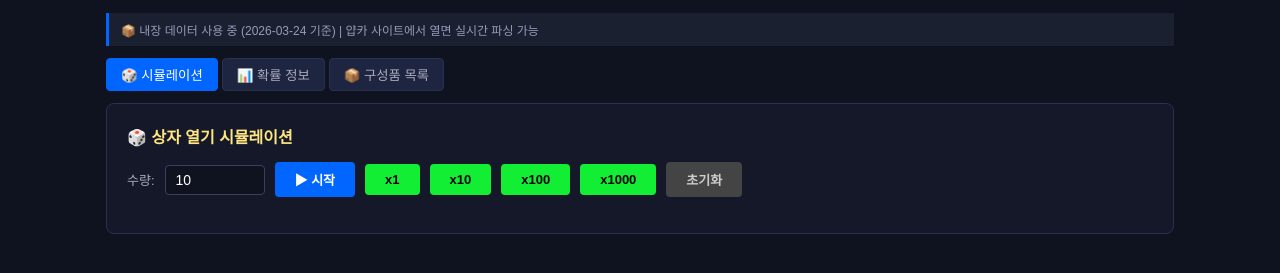
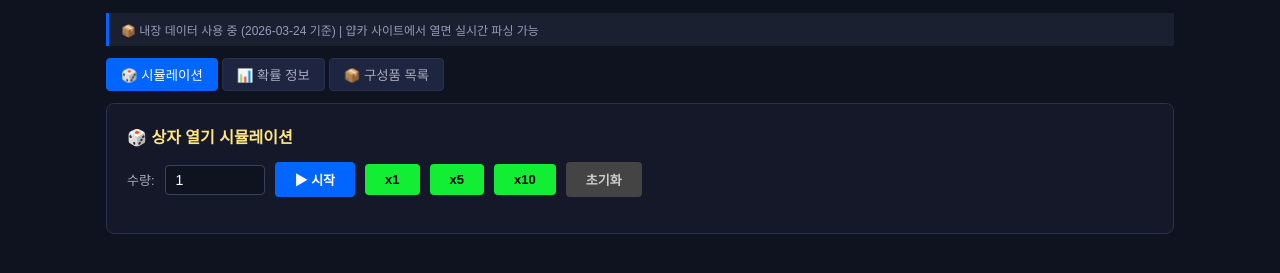
Before and after one commit to siru-V95/siru.io, a plain HTML site: page index.html in a window 1280 px wide. Shown: the part 73-346 px from the top of the page. Drawn offline with Linux system fonts and the light colour scheme; no server answers.

Commit message:
상자 갯수 변경 1~10개 가능하도록

```diff
--- a/index.html
+++ b/index.html
@@ -174,12 +174,11 @@
       <h2>🎲 상자 열기 시뮬레이션</h2>
       <div class="sim-controls">
         <label>수량:</label>
-        <input type="number" id="simCount" value="10" min="1" max="9999">
+        <input type="number" id="simCount" value="1" min="1" max="10">
         <button class="btn btn-primary" onclick="runSim()">▶ 시작</button>
         <button class="btn btn-quick" onclick="document.getElementById('simCount').value=1;runSim()">x1</button>
+        <button class="btn btn-quick" onclick="document.getElementById('simCount').value=5;runSim()">x5</button>
         <button class="btn btn-quick" onclick="document.getElementById('simCount').value=10;runSim()">x10</button>
-        <button class="btn btn-quick" onclick="document.getElementById('simCount').value=100;runSim()">x100</button>
-        <button class="btn btn-quick" onclick="document.getElementById('simCount').value=1000;runSim()">x1000</button>
         <button class="btn btn-reset" onclick="resetSim()">초기화</button>
       </div>
 
@@ -431,7 +430,7 @@ const globalCounts = {};
 
 function runSim() {
   const count = parseInt(document.getElementById('simCount').value) || 1;
-  if (count < 1 || count > 9999) return alert('1~9999 사이로 입력해주세요.');
+  if (count < 1 || count > 10) return alert('1~10 사이로 입력해주세요.');
 
   for (let i = 0; i < count; i++) {
     const results = openBox();
```
